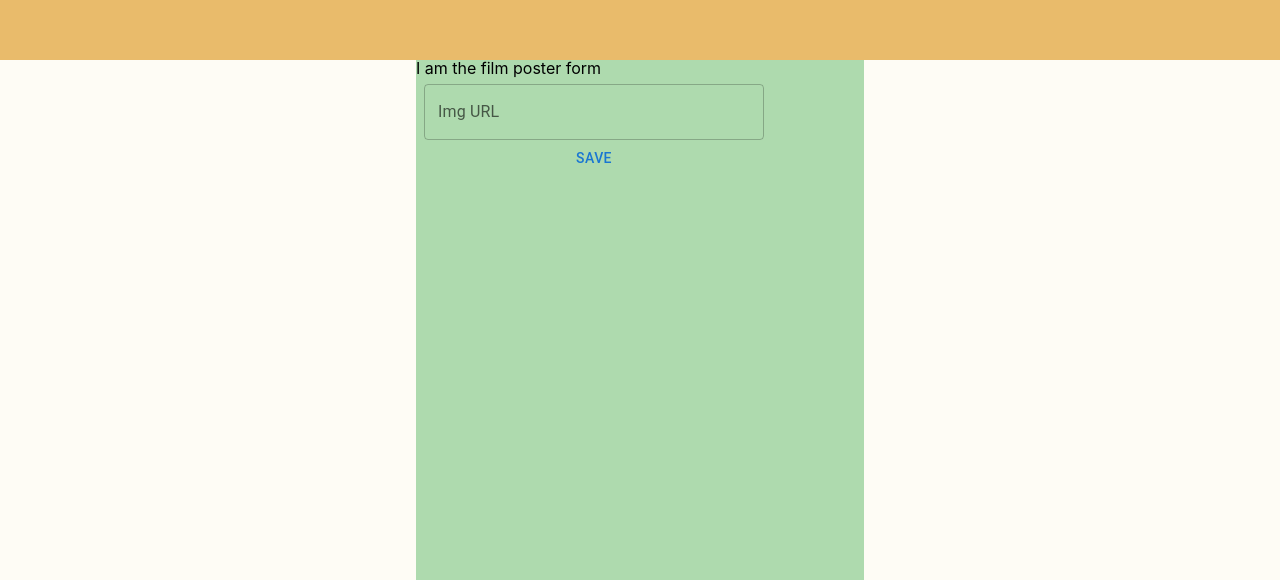
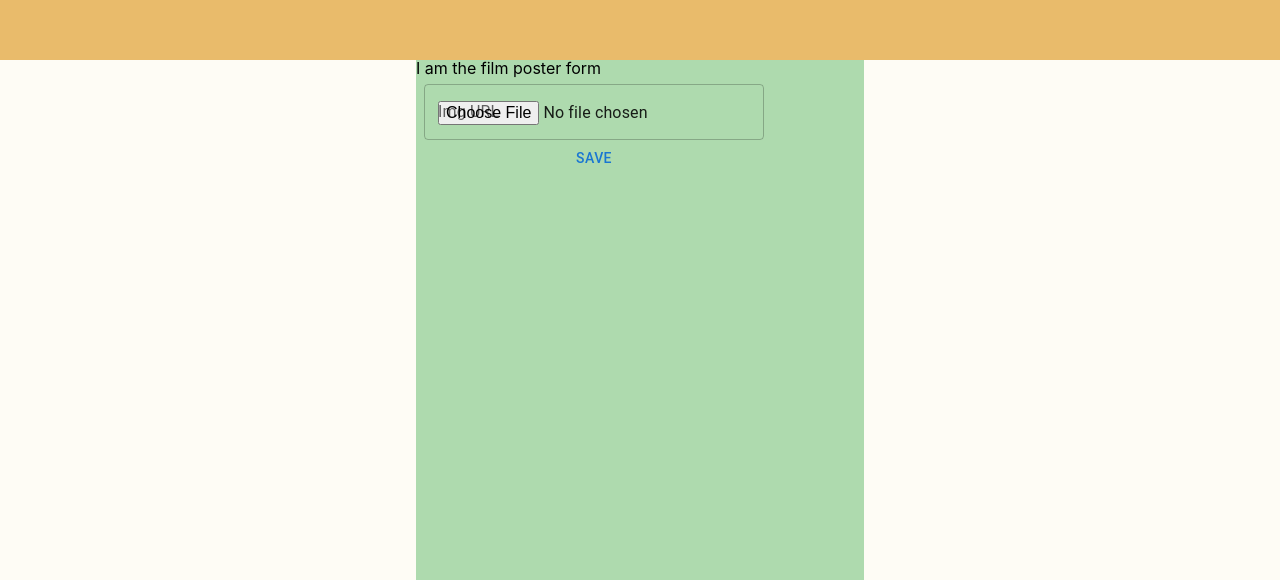
Before and after one commit to ninabrissey/your-epk, a React (Create React App) app: page /edit/1 in a window 1280 px wide. Shown: the part 1149-1729 px from the top of the page. Built offline with nearby package versions, Linux system fonts and the light colour scheme; no server answers.

Commit message:
Change type to file

```diff
--- a/src/components/FilmPoster/FilmPosterForm.tsx
+++ b/src/components/FilmPoster/FilmPosterForm.tsx
@@ -23,7 +23,7 @@ const FilmPosterDisplay = () => {
         <TextField
           id='outlined-multiline-flexible'
           label='Img URL'
-          type='text'
+          type='file'
           name='filmPoster'
           value={filmPoster}
           onChange={(e) => setFilmPoster(e.target.value)}
```
